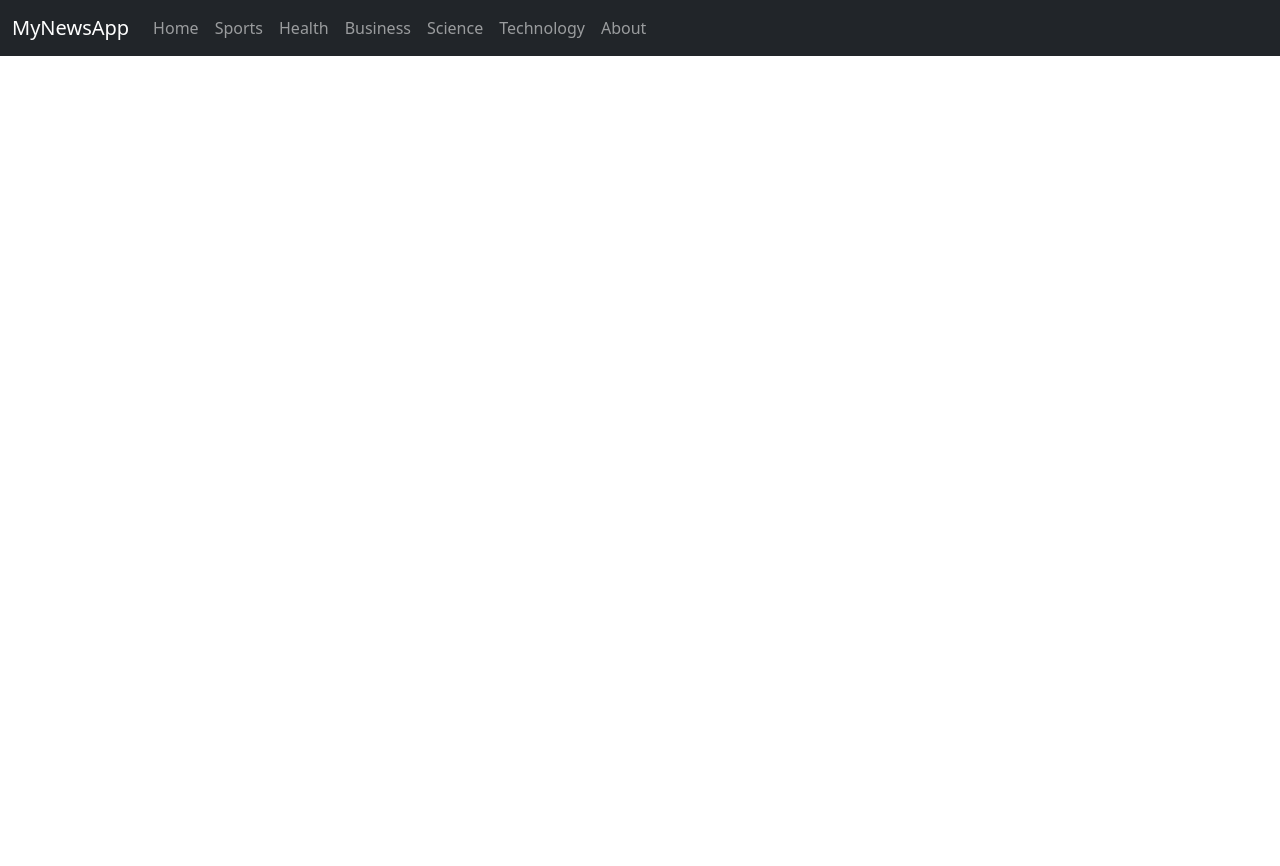
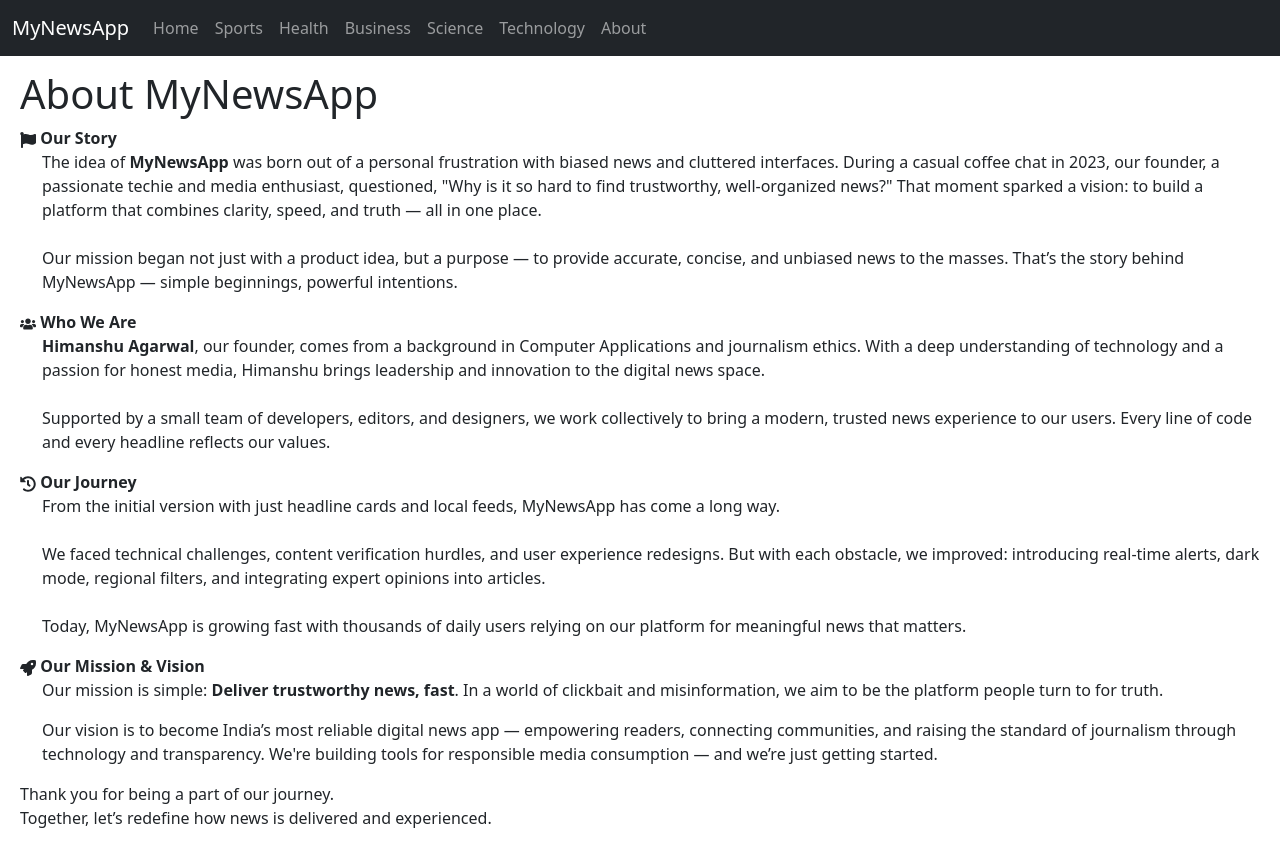
Before and after one commit to TechyCyb3r/newsApp, a React (Vite) app: page /about in a window 1280 px wide. Before the commit the page ends 800 px from the top, so only its background shows below. Built offline with nearby package versions, Linux system fonts and the light colour scheme.

Commit message:
Changes adding about

```diff
--- a/package.json
+++ b/package.json
@@ -13,6 +13,7 @@
     "dotenv": "^16.4.7",
     "react": "^19.0.0",
     "react-dom": "^19.0.0",
+    "react-icons": "^5.5.0",
     "react-router-dom": "^7.1.5"
   },
   "devDependencies": {
@@ -20,11 +21,14 @@
     "@types/react": "^19.0.8",
     "@types/react-dom": "^19.0.3",
     "@vitejs/plugin-react": "^4.3.4",
+    "autoprefixer": "^10.4.21",
     "eslint": "^9.19.0",
     "eslint-plugin-react": "^7.37.4",
     "eslint-plugin-react-hooks": "^5.0.0",
     "eslint-plugin-react-refresh": "^0.4.18",
     "globals": "^15.14.0",
+    "postcss": "^8.5.3",
+    "tailwindcss": "^4.1.3",
     "vite": "^6.1.0"
   }
 }
--- a/src/Pages/About.jsx
+++ b/src/Pages/About.jsx
@@ -1,13 +1,72 @@
-import React, { Component } from 'react'
+import React, { Component } from 'react';
+import { FaUsers, FaFlag, FaHistory, FaRocket } from 'react-icons/fa';
 
 export class About extends Component {
-  render() {
-    return (
-      <>
-        <p>Hii</p>
-      </>
-    )
-  }
+    render() {
+        return (
+            <>
+                <div className="about-container" style={{ marginTop: "50px", padding: "20px" }}>
+                    <h1 className="heading">About MyNewsApp</h1>
+
+                    {/* Story */}
+                    <section className="section story">
+                        <div className="section-heading">
+                            <FaFlag className="icon" /> <strong>Our Story</strong>
+                        </div>
+                        <p className="section-content" style={{marginLeft: "22px"}}>
+                            The idea of <strong>MyNewsApp</strong> was born out of a personal frustration with biased news and cluttered interfaces. During a casual coffee chat in 2023, our founder, a passionate techie and media enthusiast, questioned, "Why is it so hard to find trustworthy, well-organized news?" That moment sparked a vision: to build a platform that combines clarity, speed, and truth — all in one place.
+                            <br /><br />
+                            Our mission began not just with a product idea, but a purpose — to provide accurate, concise, and unbiased news to the masses. That’s the story behind MyNewsApp — simple beginnings, powerful intentions.
+                        </p>
+                    </section>
+
+                    {/* Founding Team */}
+                    <section className="section team">
+                        <div className="section-heading">
+                            <FaUsers className="icon" /> <strong>Who We Are</strong>
+                        </div>
+                        <p className="section-content" style={{marginLeft: "22px"}}>
+                            <strong>Himanshu Agarwal</strong>, our founder, comes from a background in Computer Applications and journalism ethics. With a deep understanding of technology and a passion for honest media, Himanshu brings leadership and innovation to the digital news space.
+                            <br /><br />
+                            Supported by a small team of developers, editors, and designers, we work collectively to bring a modern, trusted news experience to our users. Every line of code and every headline reflects our values.
+                        </p>
+                    </section>
+
+                    {/* Evolution */}
+                    <section className="section journey">
+                        <div className="section-heading">
+                            <FaHistory className="icon" /> <strong>Our Journey</strong>
+                        </div>
+                        <p className="section-content" style={{marginLeft: "22px"}}>
+                            From the initial version with just headline cards and local feeds, MyNewsApp has come a long way.
+                            <br /><br />
+                            We faced technical challenges, content verification hurdles, and user experience redesigns. But with each obstacle, we improved: introducing real-time alerts, dark mode, regional filters, and integrating expert opinions into articles.
+                            <br /><br />
+                            Today, MyNewsApp is growing fast with thousands of daily users relying on our platform for meaningful news that matters.
+                        </p>
+                    </section>
+
+                    {/* Mission & Vision */}
+                    <section className="section mission">
+                        <div className="section-heading">
+                            <FaRocket className="icon" /> <strong>Our Mission & Vision</strong>
+                        </div>
+                        <p className="section-content" style={{marginLeft: "22px"}}>
+                            Our mission is simple: <strong>Deliver trustworthy news, fast</strong>. In a world of clickbait and misinformation, we aim to be the platform people turn to for truth.
+                        </p>
+                        <p className="section-content" style={{marginLeft: "22px"}}>
+                            Our vision is to become India’s most reliable digital news app — empowering readers, connecting communities, and raising the standard of journalism through technology and transparency. We're building tools for responsible media consumption — and we’re just getting started.
+                        </p>
+                    </section>
+
+                    <p className="thank-you">
+                        Thank you for being a part of our journey. <br />
+                        <span className="highlight">Together, let’s redefine how news is delivered and experienced.</span>
+                    </p>
+                </div>
+            </>
+        );
+    }
 }
 
-export default About
+export default About;
```
Also changed, not shown: 1 other file (tests, documents, lock files or other folders).
